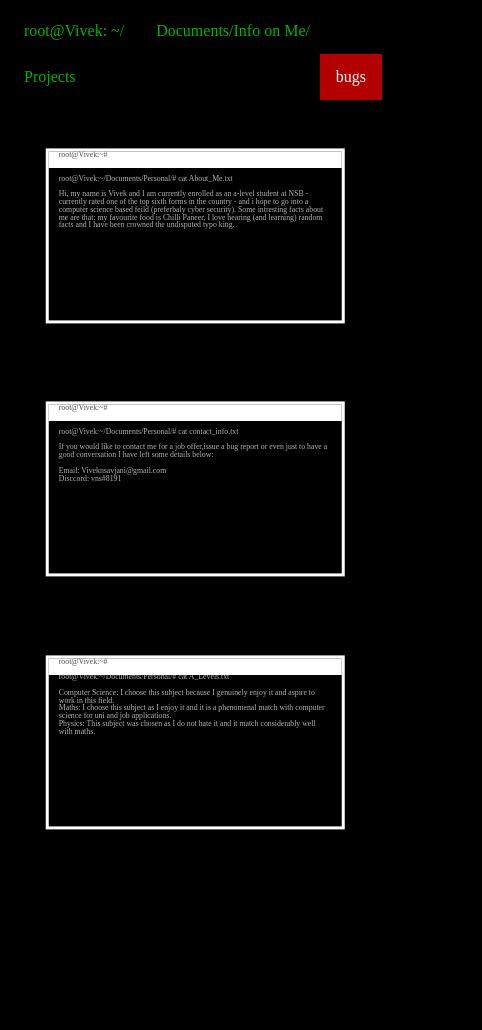
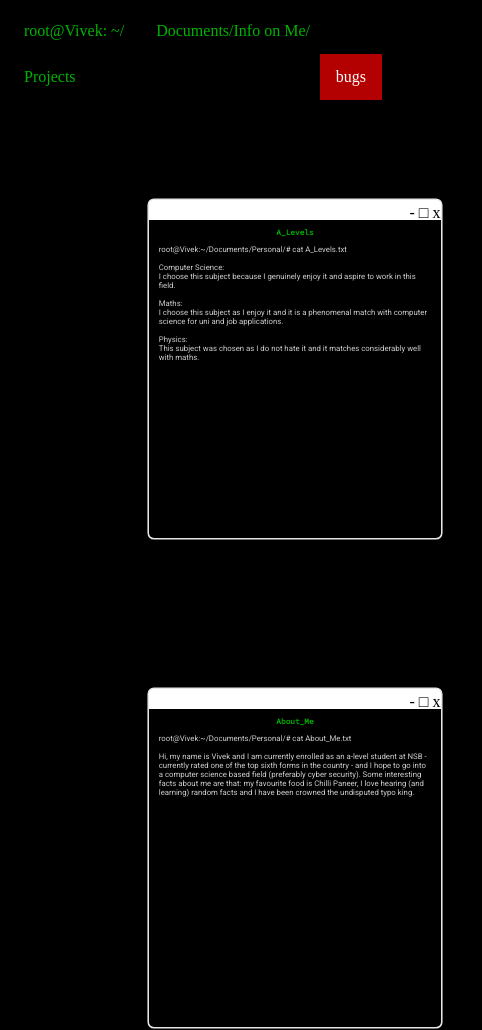
Before and after one commit to Vivek-Savjani/Portfolio, a plain HTML site: page Vivek.html in a window 390 px wide. Shown: the top 1030 px of the page, 482 px wide, since content can reach past the window. Before the commit the page ends 844 px from the top, so only its background shows below. Drawn offline with Linux system fonts and the light colour scheme.

Commit message:
New terminal design
slightly messt as half way through responsiveness

```diff
--- a/Style.css
+++ b/Style.css
@@ -1,4 +1,5 @@
 @import url('https://fonts.googleapis.com/css?family=Source+Code+Pro');
+@import url('https://fonts.googleapis.com/css2?family=Roboto&display=swap');
         ul {
             list-style-type: none;
             margin: 0;
@@ -63,38 +64,47 @@
                 margin-right: 10px;
         }
 
-        p   {
-            font-size: 2vmin;
+        P{
             margin-left: 10px;
             margin-right: 10px;
-        }
-        ptitle {
+            font-family: 'Roboto', sans-serif;
+            color: rgba(255, 255, 255, 0.8);
             font-size: 2vmin;
-            margin-left: 10px;
-            margin-right: 10px;
-            color: rgba(0,0,0,.70);
         }
 
-        .tbody {
-                height: 40vh;
-                width: 25vw;
-                font-size: 2vmin;
-                color: rgba(255, 255, 255, 0.7);
-                background: linear-gradient(180deg, white 10%,black 10%);
-                outline-style: solid ;
-                outline-color: white;
-                padding-top: 0px;
-                margin-top: 0px;
-                word-wrap: break-word;
-            }
-                .tbody:hover
+
+
+                .t .top-bar {
+                    height: 6%;
+                    max-height: 25px;
+                    border-radius: 5px 5px 0 0;
+                    background-color:rgba(255, 255, 255, 0.685);
+                    display:flex;
+                    justify-content: flex-end;
+                }
+
+                .t .window {
+                    margin: 0.5vh 0.2vw;
+                }
+
+                .t .content {
+                    width: 100%;
+                    height:94%;
+                    display: inline-block;
+                    border-radius: 0 0 5px 5px;
+                    border-bottom:rgba(255, 255, 255, 1);
+                    background-color: rgba(0,0,0,1);
+
+                }
+
+                .t:hover
                 {
                     box-shadow: 0 6px 12px 12px rgba(0,255,0,0.5);
-                    color: rgba(0,255,0,0.575);
                 }
+
         * {
             box-sizing: border-box;
-            }
+        }
 
         .projcard {
             width: 18.5vw;
--- a/Vivek.html
+++ b/Vivek.html
@@ -2,8 +2,8 @@
 <meta name="viewport" content="width=device-width, initial-scale=1">
 <meta name="viewport" content="width=device-width, initial-scale=1.0">
 <link rel="stylesheet" href="style.css">
-<link rel="stylesheet" media="screen and (min-width: 865px)" href="screen.css" />
-<link rel="stylesheet" media="screen and (max-width: 864px)" href= "mobile.css"/>
+<link rel="stylesheet" media="screen and (min-width: 1210px)" href="screen.css" />
+<link rel="stylesheet" media="screen and (max-width: 1210px)" href= "mobile.css"/>
 <link rel='stylesheet' media="screen and (max-width: 300px)"href="tiny-mobile.css"/>
 
 <head>
@@ -17,32 +17,59 @@
 
 <body>
 
-    <div class = "leftmid">
-        <div class = "tbody">
-            <ptitle>root@Vivek:~#</br></ptitle>
-            <P></br>root@Vivek:~/Documents/Personal/# cat About_Me.txt</br></br>
-          Hi, my name is Vivek and I am currently enrolled as an a-level student at NSB - currently rated one of the top sixth forms in the country -
-        and i hope to go into a computer science based feild (preferbaly cyber security). Some intresting facts about me are that: my favourite food is
-    Chilli Paneer, I love hearing (and learning) random facts and I have been crowned the undisputed typo king. </P>
+    <div class = "twrapper">
+
+        <div class='t'>
+            <div class='top-bar'>
+              <div class='window'>
+                - □	x
+              </div>
+            </div>
+            <div class='content'>
+              <h2>A_Levels</h2>
+              <P>root@Vivek:~/Documents/Personal/# cat A_Levels.txt</br></br>
+                Computer Science:</br>
+                I choose this subject because I genuinely enjoy it and aspire to work in this field.</br></br>
+                Maths:</br>
+                I choose this subject as I enjoy it and it is a phenomenal match with computer science for uni and job applications.</br></br>
+                Physics:</br>
+                This subject was chosen as I do not hate it and it matches considerably well with maths.
+                </P>
             </div>
            </div>
 
-    <div class = "mid">
-            <div class = "tbody">
-                <ptitle>root@Vivek:~#</br></ptitle>
-                <P></br>root@Vivek:~/Documents/Personal/# cat contact_info.txt</br></br>
-                    If you would like to contact me for a job offer,issue a bug report or even just to have a good conversation I have left some details below:</br></br>Email: Viveknsavjani@gmail.com</br>Disccord: vns#8191</P>
+           <div class='t'>
+            <div class='top-bar'>
+              <div class='window'>
+                - □	x
+              </div>
+            </div>
+            <div class='content'>
+            <h2>About_Me</h2>
+            <p>root@Vivek:~/Documents/Personal/# cat About_Me.txt</br></br>
+            Hi, my name is Vivek and I am currently enrolled as an a-level student at NSB - currently rated one of the top sixth forms in the country -
+            and I hope to go into a computer science based field (preferably cyber security). Some interesting facts about me are that:
+            my favourite food is Chilli Paneer,  I love hearing (and learning) random facts and I have been crowned the undisputed typo king.</p>
             </div>
            </div>
 
-    <div class = "rightmid">
-        <div class = "tbody">
-            <ptitle>root@Vivek:~#</br></ptitle>
-            <P>root@Vivek:~/Documents/Personal/# cat A_Levels.txt</br></br>
-              Computer Science: I choose this subject because I genuinely enjoy it and aspire to work in this field.</br>
-              Maths: I choose this subject as I enjoy it and it is a phenomenal match with computer science for uni and job applications.</br>
-            Physics: This subject was chosen as I do not hate it and it match considerably well with maths.</P>
+           <div class='t'>
+            <div class='top-bar'>
+              <div class='window'>
+                - □	x
+              </div>
+            </div>
+            <div class='content'>
+              <h2>Contact_Info</h2>
+              <p></br>root@Vivek:~/Documents/Personal/# cat contact_info.txt</br></br>
+                If you would like to contact me for a job offer, issue a bug report
+                or even just a good conversation I have left some details below:</br>
+                </br>
+                Email: Viveknsavjani@gmail.com</br>
+                Discord: vns#8191</br>
+            </p>
             </div>
            </div>
 
+    </div>
 </body>
--- a/mobile.css
+++ b/mobile.css
@@ -18,27 +18,35 @@
     position: absolute;
     }
 
-    .tbody {
-        height: 20vh;
-        width: 75vw;
-        color: rgba(255, 255, 255, 0.7);
-        background: linear-gradient(180deg, white 10%,black 10%);
-        outline-style: solid ;
-        outline-color: white;
-        padding-top: 0px;
-        margin-top: 50px;
-        margin-bottom: 10vh;
-        line-height: 1;
-}
 
-    p {
-        font-size:2vmin;
-        margin-left: 10px;
-        margin-right: 10px;
+    .twrapper{
+        width: 100%;
+        height: 100%;
+        margin-top: 5%;
+        display: grid;
+        grid-template-columns: repeat(1,1fr);
+        gap: 3%;
+        align-items: center;
+        justify-content: center;
+        justify-items: center;
+        text-align: center;
+        margin: 100px;
     }
+        .t {
+            text-align: left;
+            width: 75vw;
+            height: 40vh;
+            margin-bottom: 15vh;
+            display: inline-block;
+            border-radius: 5px;
+            background-color: rgba(255, 255, 255, 1);
+            box-shadow: 0 0 0 0.4vmin rgba(255, 255, 255, 0.9);
+
+            }
 
     .wrapper {
         width: 90%;
+        height:90%;
         margin-left: 5%;
         margin-right: 5%;
         margin-top: 5%;
--- a/screen.css
+++ b/screen.css
@@ -24,6 +24,27 @@
     transform: translate(-50%, -50%);
     position: absolute;
     }
+
+  .twrapper{
+      width: 100%;
+      margin-top: 10%;
+      display: grid;
+      grid-template-columns: repeat(3,1fr);
+      gap: 3%;
+      align-items: center;
+      justify-content: center;
+      justify-items: center;
+      text-align: center;
+  }
+      .t {
+        text-align: left;
+        width: 25vw;
+        height: 50vh;
+        display: inline-block;
+        border-radius: 5px;
+        background-color: rgba(255, 255, 255, 1);
+        box-shadow: 0 0 0 0.4vmin rgba(255, 255, 255, 0.9);
+        }
     .wrapper {
       width: 90%;
       margin-left: 5%;
--- a/tiny-mobile.css
+++ b/tiny-mobile.css
@@ -16,24 +16,6 @@
     left: 50vw;
     transform: translate(-50%, -50%);
     position: absolute;
-    }
-
-    .tbody {
-        height: 15vh;
-        width: 75vw;
-        color: rgba(255, 255, 255, 0.7);
-        background: linear-gradient(180deg, white 10%,black 10%);
-        outline-style: solid ;
-        outline-color: white;
-        padding-top: 0px;
-        margin-top: 50px;
-        margin-bottom: 10vh;
-    }
-
-    p  {
-        font-size: 2.8vmin;
-        margin-left: 10px;
-        margin-right: 10px;
     }
 
     .wrapper {
```
Also changed, not shown: index.html (+1 -1 lines), 1 other file. Lines whose indentation alone changed are shown as unchanged.
